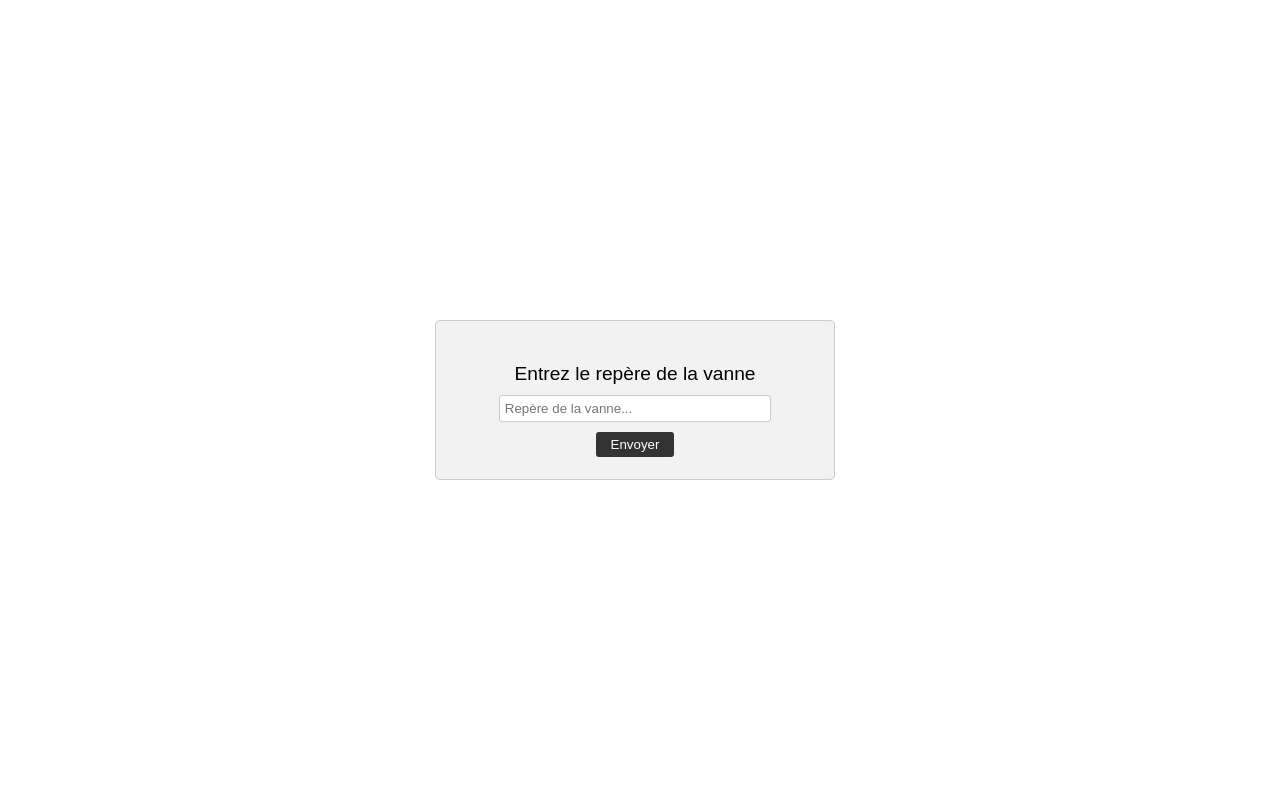
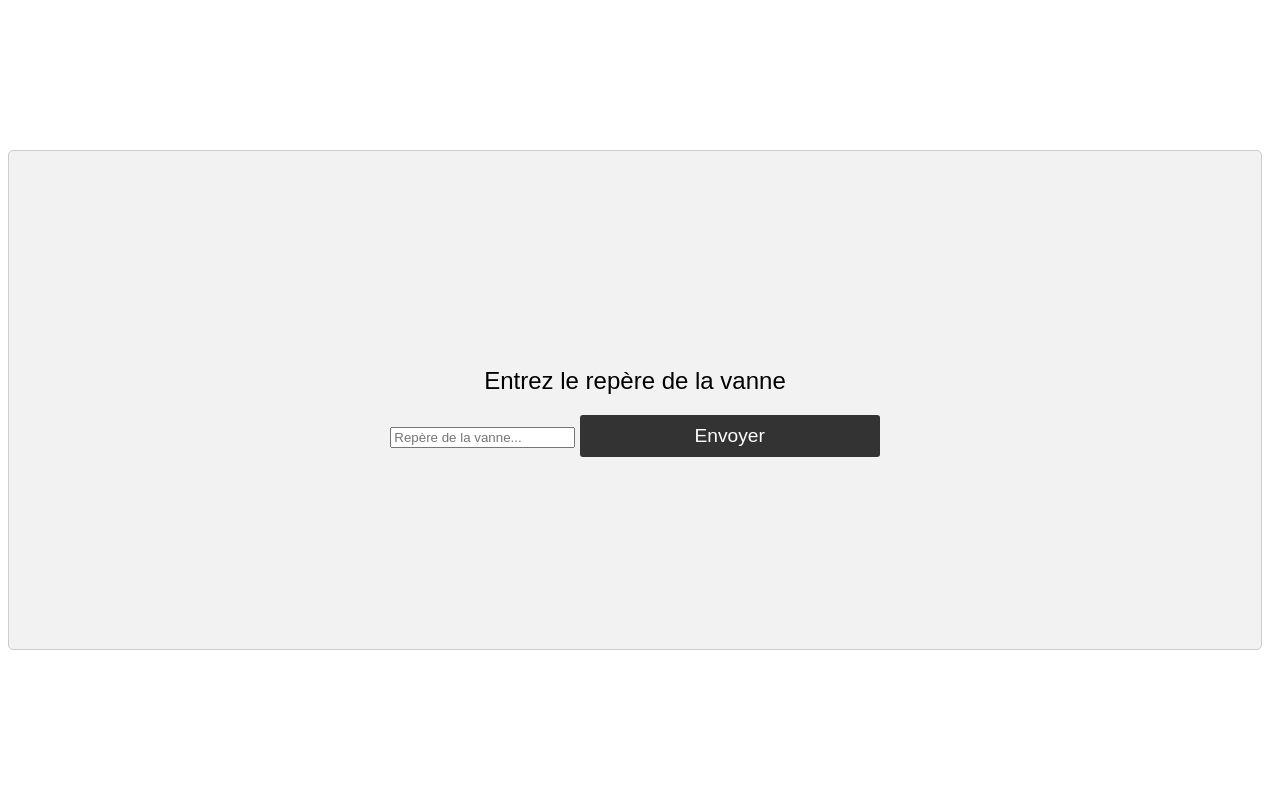
Before and after one commit to LucasStagnette/scmira, a PHP site: page / in a window 1280 px wide. Shown: the part 69-877 px from the top of the page. Run offline with PHP 8.4, Linux system fonts and the light colour scheme.

Commit message:
Update style.css

```diff
--- a/style.css
+++ b/style.css
@@ -52,11 +52,11 @@
     justify-content: center;
     align-items: center;
     height: 20%;
-  }
+}
 
 #repere {
     flex: 1;
-    max-width: 400px;
+    height: 500px;
     margin-right: 10px;
     padding: 20px;
     background-color: #f2f2f2;
@@ -66,28 +66,33 @@
     text-align: center;
 }
 
+
 #repere p {
-    font-size: 1.2rem;
+    font-size: 1.5rem;
     margin-bottom: 10px;
 }
 
-#repere input[type="text"] {
-    padding: 5px;
+#repere input[type="number"] {
+    padding: 10px;
     border-radius: 3px;
     border: 1px solid #ccc;
     width: 100%;
     box-sizing: border-box;
+    font-size: 1.2rem;
 }
 
 #repere button[type="submit"] {
     background-color: #333;
+    width: 300px;
     color: #fff;
-    padding: 5px 15px;
+    padding: 10px 20px;
     border-radius: 3px;
     border: none;
     cursor: pointer;
     margin-top: 10px;
+    font-size: 1.2rem;
 }
+
 
 #boutonclient {
     flex: 1;
@@ -169,3 +174,13 @@
 #table{
     border-radius: 20px;
 }
+
+form select {
+    width: 100%;
+    margin: 10px 0;
+    padding: 12px;
+    border: 1px solid #ccc;
+    border-radius: 4px;
+    box-sizing: border-box;
+    font-size: 16px;
+}
```
